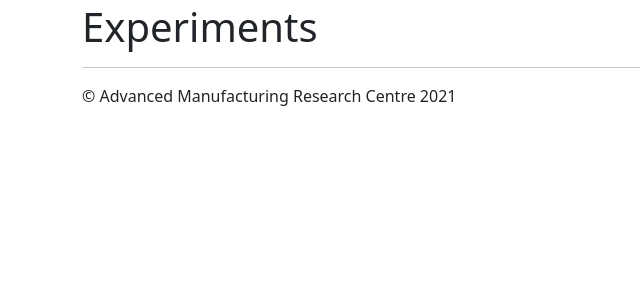
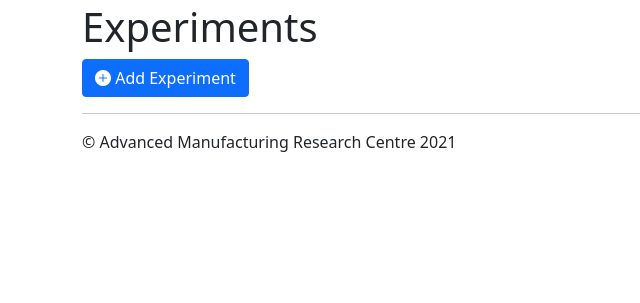
Before and after one commit to Joe-Heffer-Shef/owast, a Flask app: page /experiment/ in a window 1280 px wide. Shown: the part 53-356 px from the top of the page, without its empty margins (0-640 px from the left). Run offline with Flask 2, Linux system fonts and the light colour scheme; data that the repository does not hold is empty; some libraries are stand-ins or nearby versions.

Commit message:
add experiment button

```diff
--- a/owast/blueprints/experiment/templates/experiment/list.html
+++ b/owast/blueprints/experiment/templates/experiment/list.html
@@ -1,7 +1,10 @@
 {% extends "layout.html" %}
 {% set title = 'Experiments' %}
 {% block content %}
-
+<a class="btn btn-primary" href="{{ url_for('experiment.create') }}">
+    <i class="bi bi-plus-circle-fill"></i>
+    Add Experiment
+</a>
 <ul>
     {% for experiment in experiments %}
     <li>
--- a/owast/blueprints/experiment/views.py
+++ b/owast/blueprints/experiment/views.py
@@ -87,7 +87,7 @@ def detail(experiment_id: str):
 
     # Not found
     if not _experiment:
-        flask.flash(f'Experiment ID "{experiment_id}" not found')
+        app.logger.warning(f'Experiment ID "{experiment_id}" not found')
         raise werkzeug.exceptions.NotFound
 
     # Show only certain fields
```
Also changed, not shown: README.md.
